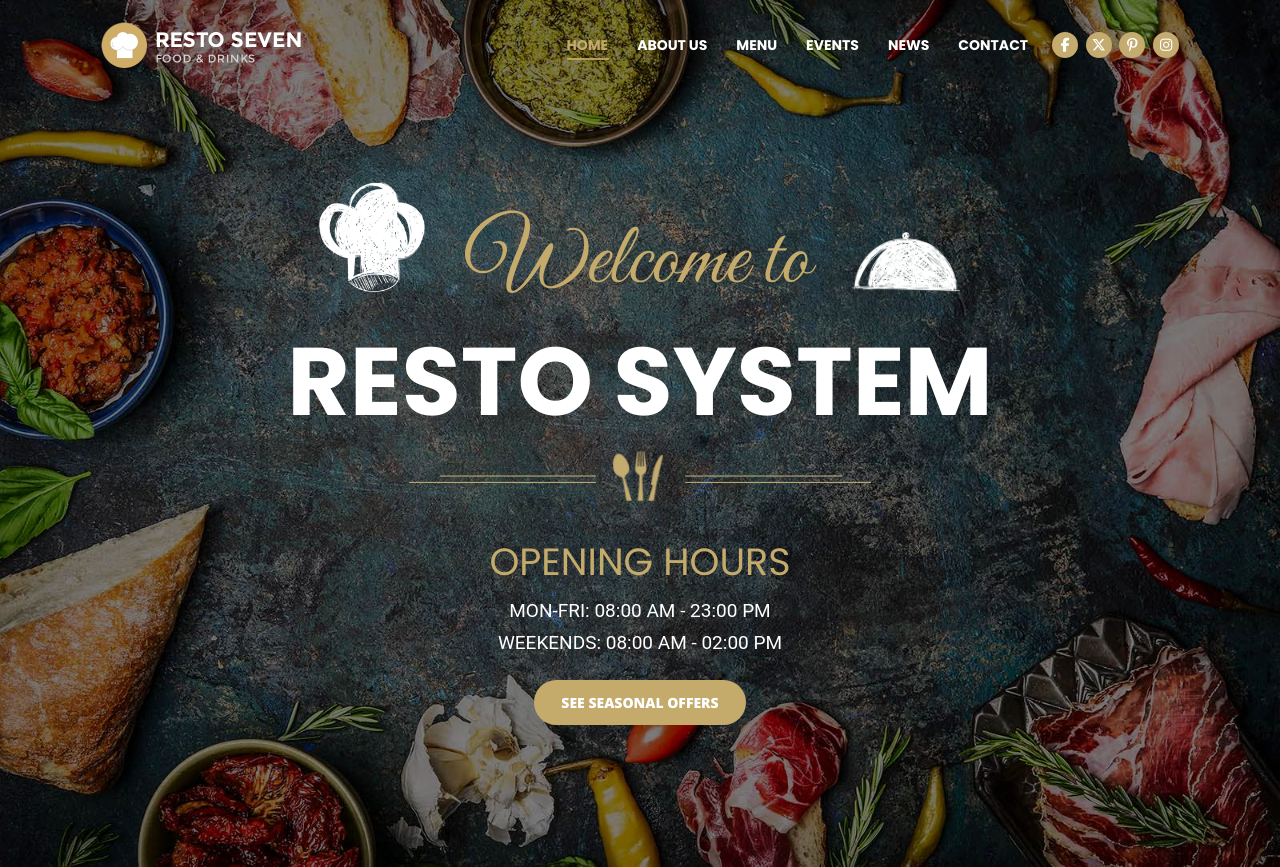
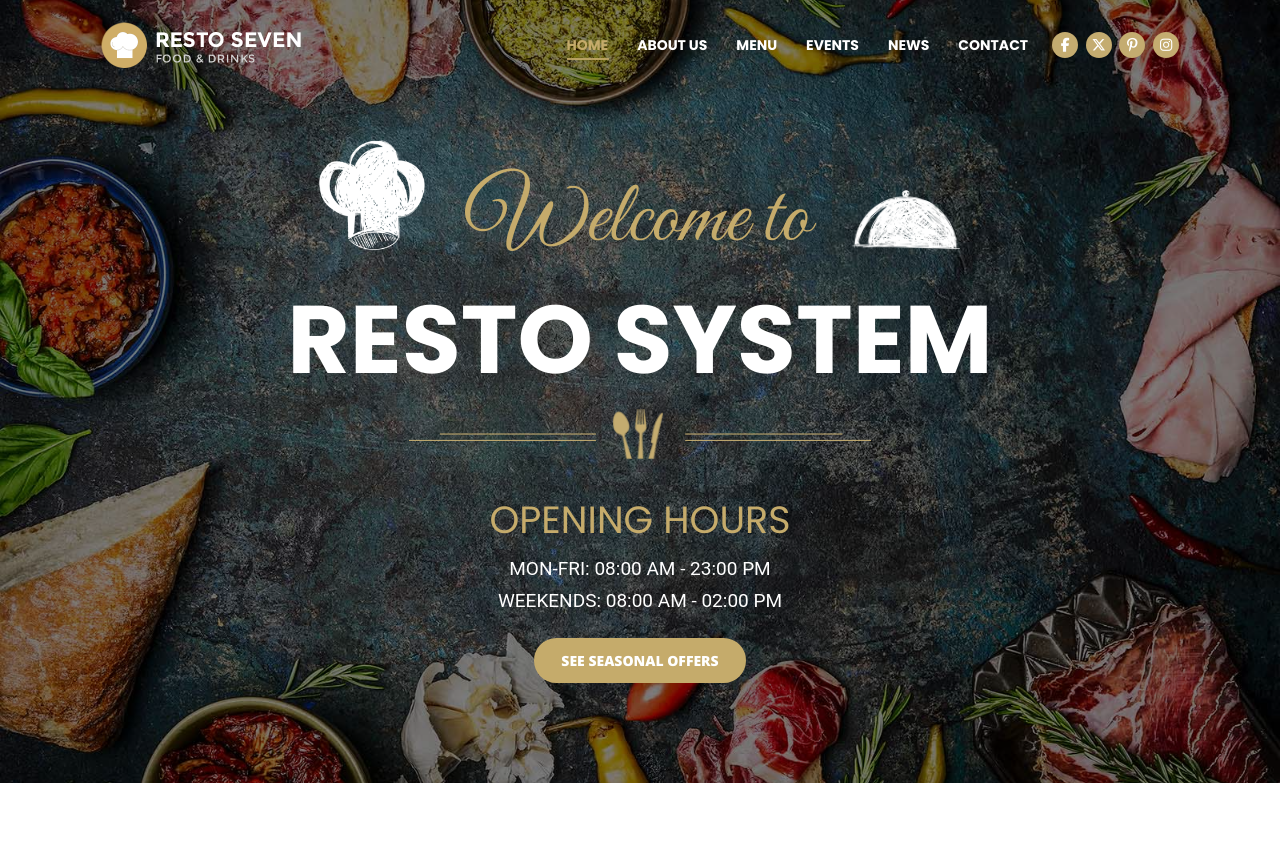
Before and after one commit to lengothuyhang/theme-restaurant, a plain HTML site: page index.html in a window 1280 px wide. Shown: the top 867 px of the page. Drawn offline with nearby package versions, Linux system fonts and the light colour scheme.

Commit message:
Update index.html

```diff
--- a/index.html
+++ b/index.html
@@ -82,7 +82,7 @@
     <div
       class="page-title title-center solid-bg page-title-responsive-enabled page-title-parallax-bg bg-img-enabled overlay-bg parallax-bg-done"
       id="bg-img-home-slider">
-      <div class="wf-wrap-home">
+      <div class="wf-wrap-home p-0 ">
         <div>
           <div class="row">
             <img src="/images/home-art-slider-02.webp" alt="">
@@ -102,7 +102,7 @@
   </div> -->
   <div
     class="home-slider page-title title-center solid-bg page-title-responsive-enabled page-title-parallax-bg bg-img-enabled overlay-bg parallax-bg-done">
-    <div class="wf-wrap-home py-5 text-center">
+    <div class="wf-wrap-home p-0 text-center">
       <div class="align-items-center">
         <div class="row justify-content-center pb-5 align-items-end">
           <img src="images/home-art-slider-02.webp" alt="Our History 1" class="d-none d-md-block d-lg-block"
```
